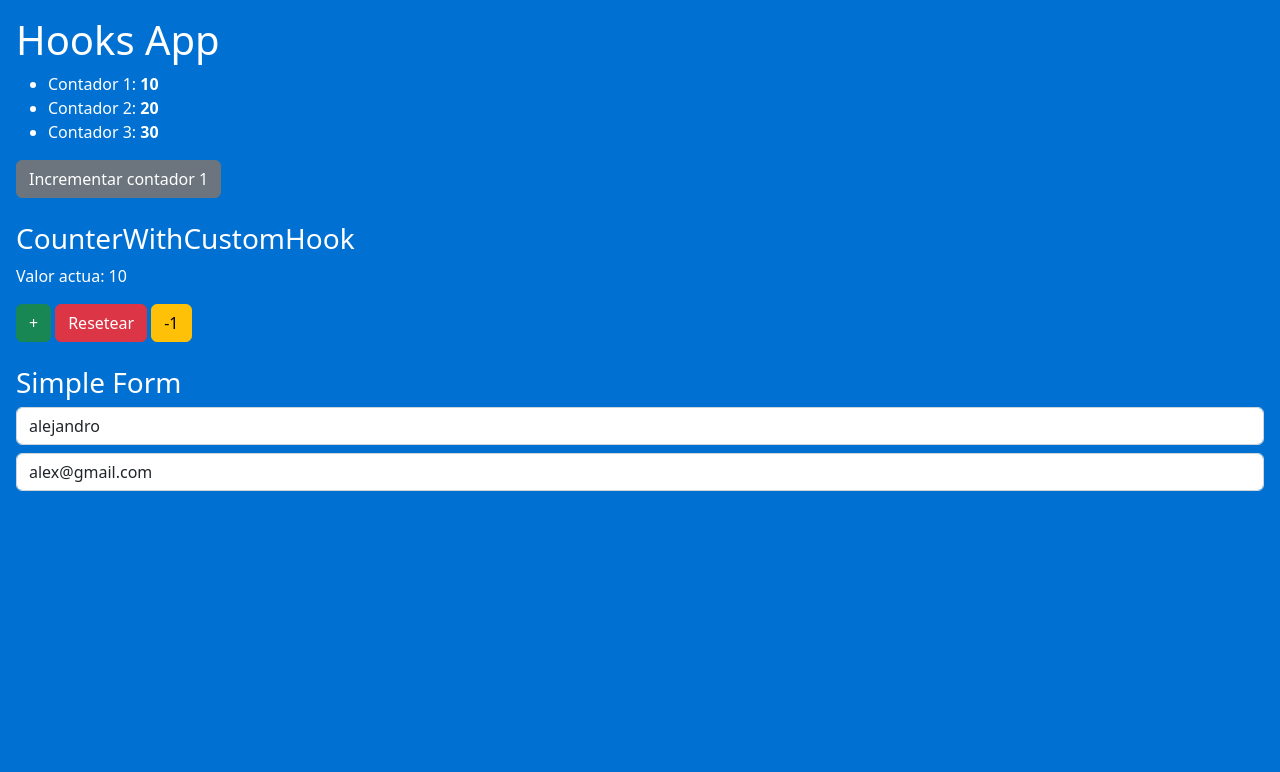
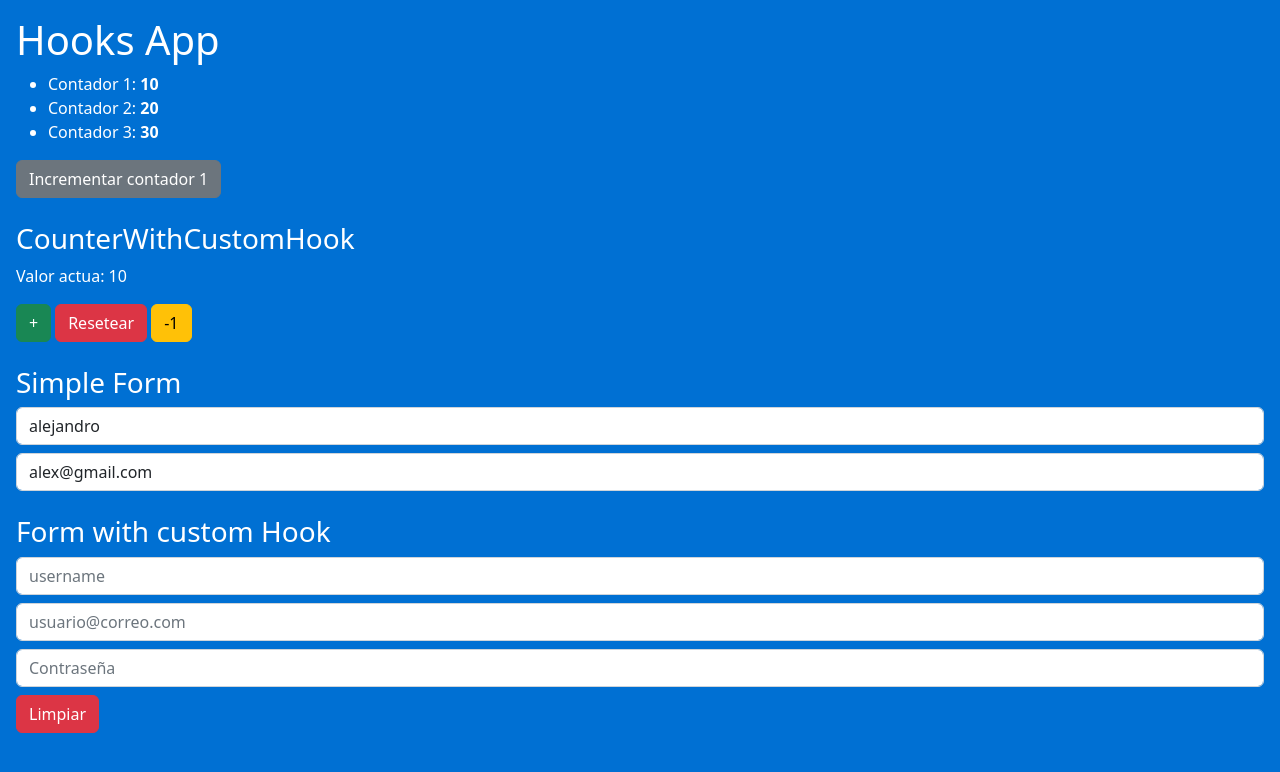
Before and after one commit to alexglzrys/react-HooksExpertApp, a React (Vite) app: page / in a window 1280 px wide. Shown: the top 772 px of the page. Built offline with nearby package versions, Linux system fonts and the light colour scheme.

Commit message:
useForm - custom hooks para inputs de formulario

```diff
--- a/src/HooksApp.jsx
+++ b/src/HooksApp.jsx
@@ -1,6 +1,7 @@
 import React from 'react'
 import { CounterApp } from './components/01-useState/CounterApp'
 import { CounterWithCustomHook } from './components/01-useState/CounterWithCustomHook'
+import { FormWithCustomHook } from './components/02-useEffect/FormWithCustomHook'
 import { SimpleForm } from './components/02-useEffect/SimpleForm'
 
 export const HooksApp = () => {
@@ -10,6 +11,7 @@ export const HooksApp = () => {
         <CounterApp />
         <CounterWithCustomHook />
         <SimpleForm />
+        <FormWithCustomHook />
     </>
   )
 }
--- /dev/null
+++ b/src/components/02-useEffect/FormWithCustomHook.jsx
@@ -0,0 +1,50 @@
+import { useForm } from "../../hooks/useForm";
+
+export const FormWithCustomHook = () => {
+  // Inicializar el estado del formulario y darlo a conocer al custom hook
+  // El hook internamente hace que los inputs de este formulario sean controlados
+  const {username, email, password, handleInputChange, handleResetForm} = useForm({
+    username: "",
+    email: "",
+    password: "",
+  });
+
+  return (
+    <div className="mt-4">
+      <h3>Form with custom Hook</h3>
+      <form>
+        <div className="mb-2">
+          <input
+            type="text"
+            name="username"
+            className="form-control"
+            placeholder="username"
+            value={username}
+            onChange={handleInputChange}
+          />
+        </div>
+        <div className="mb-2">
+          <input
+            type="email"
+            name="email"
+            className="form-control"
+            placeholder="usuario@correo.com"
+            value={email}
+            onChange={handleInputChange}
+          />
+        </div>
+        <div className="mb-2">
+          <input
+            type="password"
+            name="password"
+            className="form-control"
+            placeholder="Contraseña"
+            value={password}
+            onChange={handleInputChange}
+          />
+        </div>
+        <button type="reset" className="btn btn-danger" onClick={handleResetForm}>Limpiar</button>
+      </form>
+    </div>
+  );
+};
--- /dev/null
+++ b/src/hooks/useForm.js
@@ -0,0 +1,28 @@
+import { useState } from "react";
+
+// Custom Hook para inputs controlados.
+// Podemos usarlo en cualquier formulario para desinflar la lógica de estar controlando todos sus inputs
+export const useForm = (initialState = {}) => {
+  const [formState, setFormState] = useState(initialState);
+
+  const handleInputChange = ({ target }) => {
+    const { name, value } = target;
+    setFormState({
+      ...formState,
+      [name]: value,
+    });
+  };
+
+  // utilidad para resetear el estado inicial de los inputs controlados
+  const handleResetForm = (event) => {
+    setFormState(initialState);
+  }
+
+  return {
+    formState,
+    handleInputChange,
+    handleResetForm,
+    // Necesario si deseamos que los componentes clientes, accedan de forma directa a las propiedades del estado
+    ...formState,
+  };
+};
```
